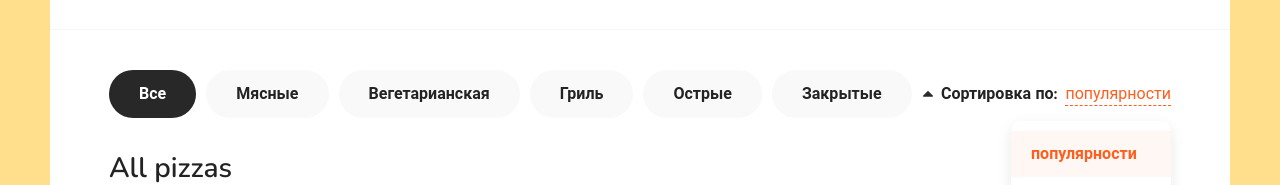
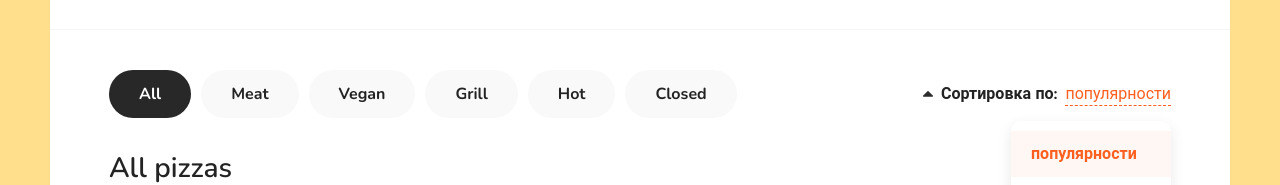
Before and after one commit to lizailyina/react-pizza, a React (Create React App) app: page / in a window 1280 px wide. Shown: the part 155-340 px from the top of the page. Built offline with nearby package versions, Linux system fonts and the light colour scheme.

Commit message:
add categories logic

```diff
--- a/src/components/Categories.jsx
+++ b/src/components/Categories.jsx
@@ -1,15 +1,20 @@
 import React from 'react'
 
+const categories = ["All", "Meat", "Vegan", "Grill", "Hot", "Closed"]
+
 export const Categories = () => {
+
+  const [active, setActive] = React.useState(categories[0]);
+
   return (
     <div className="categories">
       <ul>
-        <li className="active">Все</li>
-        <li>Мясные</li>
-        <li>Вегетарианская</li>
-        <li>Гриль</li>
-        <li>Острые</li>
-        <li>Закрытые</li>
+        {categories.map((item) => (
+          <li
+            key={item}
+            className={item === active ? "active" : ""}
+            onClick={() => setActive(item)}>{item}</li>
+        ))}
       </ul>
     </div>
   )
```
